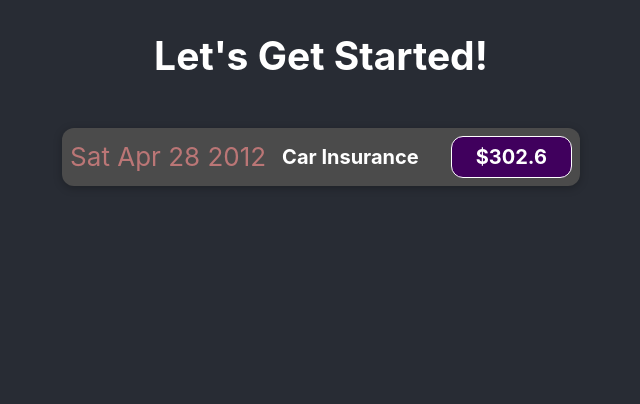
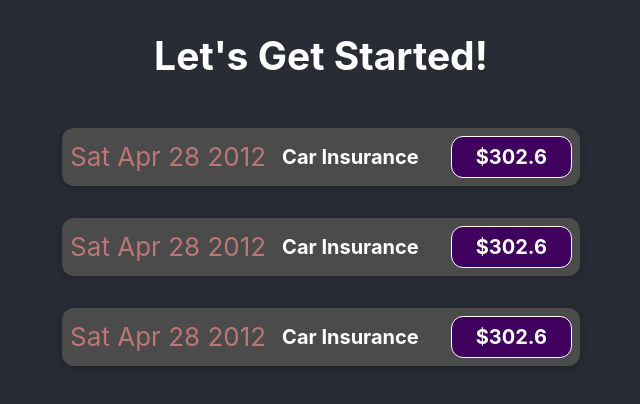
Before and after one commit to mcampaz/react_complete_guide, a React (Create React App) app in the folder react-complete-guide/: page / in a window 1280 px wide. Shown: the top 404 px of the page, without its empty margins (319-959 px from the left). Built offline with nearby package versions, Linux system fonts and the light colour scheme.

Commit message:
Update App.js
[Add] Expense Items

```diff
--- a/react-complete-guide/src/App.js
+++ b/react-complete-guide/src/App.js
@@ -10,6 +10,8 @@ function App() {
 
         <h2>Let's Get Started!</h2>
         <ExpenseItem></ExpenseItem>
+        <ExpenseItem></ExpenseItem>
+        <ExpenseItem></ExpenseItem>
       </header>
     </div>
   );
```
